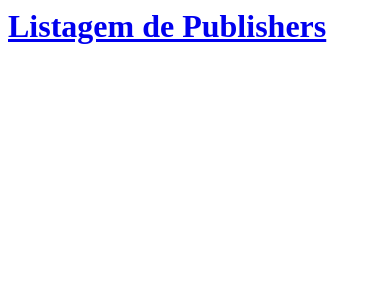
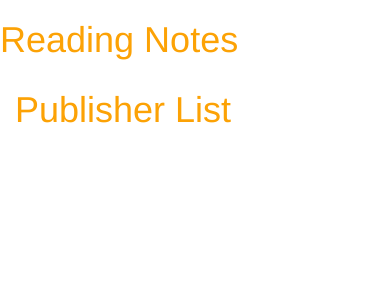
Before and after one commit to k4b3c4/django_notes, a Django app: page / in a window 390 px wide. Shown: the top 300 px of the page. Run offline with Django 3.2, Linux system fonts and the light colour scheme; data that the repository does not hold is empty; some libraries are stand-ins or nearby versions.

Commit message:
melhoria do template (base.html)

```diff
--- /dev/null
+++ b/notes/static/css/notes.css
@@ -0,0 +1,3 @@
+h1 a {
+    color: #FCA205;
+}
--- /dev/null
+++ b/templates/notes/base.html
@@ -0,0 +1,24 @@
+{% load staticfiles %}
+
+<html>
+    <head>
+        <link rel="stylesheet" href="//maxcdn.bootstrapcdn.com/bootstrap/3.2.0/css/bootstrap.min.css">
+        <link rel="stylesheet" href="//maxcdn.bootstrapcdn.com/bootstrap/3.2.0/css/bootstrap-theme.min.css">
+        <link rel="stylesheet" href="{% static 'css/notes.css' %}">
+    </head>
+
+    <body>
+        <div>
+            <h1><a href="/">Reading Notes</a></h1>
+        </div>
+
+        <div class="content container">
+            <div class="row">
+                <div class="col-md-8">
+                {% block content %}
+                {% endblock %}
+                </div>
+            </div>
+        </div>
+    </body>
+</html>
--- a/templates/notes/publisher_list.html
+++ b/templates/notes/publisher_list.html
@@ -1,7 +1,9 @@
+{% extends 'notes/base.html' %}
+
+{% block content %}
     <div>
-    <h1><a href="/">Listagem de Publishers</a></h1>
+        <h1><a href="/">Publisher List</a></h1>
     </div>
-
     {% for p in plist %}
         <div>
             <p>Publisher: {{ p.publisher_name }}</p>
@@ -9,3 +11,4 @@
             <p>e-mail: {{p.email }}</p>
         </div>
     {% endfor %}
+{% endblock content %}
```
Lines whose indentation alone changed are shown as unchanged.
